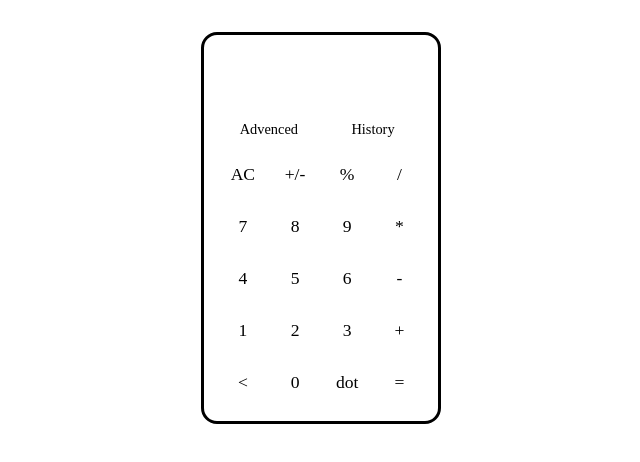
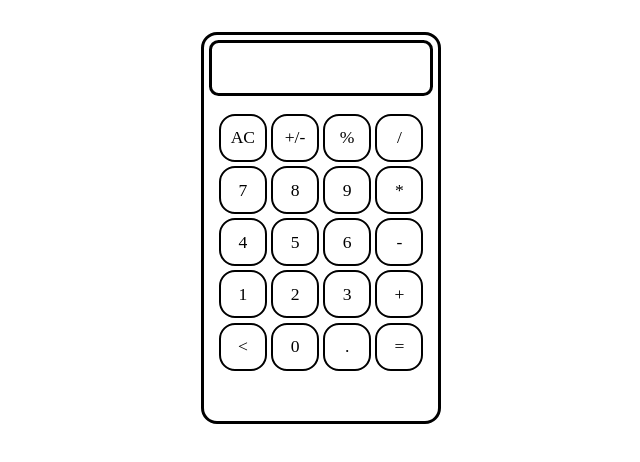
Before and after one commit to App-Ju/Calc, a Vue app: page / in a window 1280 px wide. Shown: the top 462 px of the page, without its empty margins (319-959 px from the left). Built offline with nearby package versions, Linux system fonts and the light colour scheme; a small style sheet from the web is missing.

Commit message:
added components

```diff
--- a/src/App.vue
+++ b/src/App.vue
@@ -1,161 +1,27 @@
 <template>
   <div id="app">
-    <div class="calc">
-      <label>
-        <input
-            v-model='inputValue'
-            type="number">
-      </label>
-      <div id="keyboard">
-        <button class="adv" disabled>Advenced</button>
-        <button @click="show" class="adv">History</button>
-
-        <button @click="clear"> {{ clearButton }}</button>
-        <button @click="changeSign">+/-</button>
-        <button @click="percent">%</button>
-        <button @click="divide">/</button>
-
-        <button @click="addNumber">7</button>
-        <button @click="addNumber">8</button>
-        <button @click="addNumber">9</button>
-        <button @click="multiply">*</button>
-
-        <button @click="addNumber">4</button>
-        <button @click="addNumber">5</button>
-        <button @click="addNumber">6</button>
-        <button @click="minus">-</button>
-
-        <button @click="addNumber">1</button>
-        <button @click="addNumber">2</button>
-        <button @click="addNumber">3</button>
-        <button @click="plus">+</button>
-
-        <button @click="backspace">&lt;</button>
-        <button @click="addNumber">0</button>
-        <button-key @zhmyak="conLog" :value="'dot'"></button-key>
-        <button @click="equals">=</button>
-      </div>
-    </div>
-    <div v-show="history" class="hist">
-      <ul class="list">
-        <li v-for="(item, idx) in historyArr" :key="idx" class="list-item">{{ item }}</li>
-      </ul>
-    </div>
+    <calc-comp></calc-comp>
   </div>
 </template>
 
 <script>
-import ButtonKey from './components/ButtonKey.vue';
+import DisplayComp from '@/components/DisplayComp.vue';
+import HistoryComp from '@/components/HistoryComp.vue';
+import KeyBoard from '@/components/KeyBoard.vue';
+import CalcComp from "@/components/CalcComp";
 
 export default {
-  components: { ButtonKey },
-
-  data() {
-    return {
-      inputValue: '',
-      numberMultiply: null,
-      numberDivide: null,
-      numberPlus: null,
-      numberMinus: null,
-      clearButton: 'AC',
-      checkEquals: 0,
-      history: '',
-      historyArr: []
-    }
-  },
-  methods: {
-    addNumber(event) {
-      if (this.checkEquals > 0) {
-        this.inputValue = ''
-      }
-      this.inputValue += event.target.textContent
-      this.checkEquals = 0
-    },
-    clear() {
-      if (this.clearButton === 'C') {
-        this.inputValue = ''
-      } else {
-        this.numberMultiply = null
-        this.numberDivide = null
-        this.numberPlus = null
-        this.numberMinus = null
-        this.historyArr = []
-      }
-    },
-    multiply() {
-      this.equals()
-      this.numberMultiply = this.inputValue
-      this.checkEquals++
-      this.conLog()
-    },
-    divide() {
-      this.equals()
-      this.numberDivide = this.inputValue
-      this.checkEquals++
-      this.conLog()
-    },
-    plus() {
-      this.equals()
-      this.numberPlus = this.inputValue
-      this.checkEquals++
-      this.conLog()
-    },
-    minus() {
-      this.equals()
-      this.numberMinus = this.inputValue
-      this.checkEquals++
-      this.conLog()
-    },
-    equals() {
-      if (this.numberMultiply !== null) {
-        this.inputValue = +this.numberMultiply * +this.inputValue
-        this.numberMultiply = null
-      }
-      if (this.numberDivide !== null) {
-        this.inputValue = +this.numberDivide / +this.inputValue
-        this.numberDivide = null
-      }
-      if (this.numberPlus !== null) {
-        this.inputValue = +this.numberPlus + +this.inputValue
-        this.numberPlus = null
-      }
-      if (this.numberMinus !== null) {
-        this.inputValue = +this.numberMinus - +this.inputValue
-        this.numberMinus = null
-      }
-      this.historyArr.unshift(this.inputValue)
-      this.checkEquals++
-    },
-    changeSign() {
-      if (this.inputValue > 0) {
-        this.inputValue = `-${this.inputValue}`
-      } else if (this.inputValue < 0) {
-        this.inputValue = [...`${this.inputValue}`].filter(e => e !== '-').join('')
-      }
-    },
-    percent() {
-      this.numberMultiply !== null ? this.inputValue = +this.numberMultiply / 100 * this.inputValue
-          : this.numberDivide !== null ? this.inputValue = +this.numberDivide / 100 * +this.inputValue
-          : this.numberPlus !== null ? this.inputValue = +this.numberPlus / 100 * +this.inputValue
-              : this.numberMinus !== null ? this.inputValue = +this.numberMinus / 100 * +this.inputValue
-                  : this.inputValue = this.inputValue / 100
-    },
-    backspace() {
-      this.inputValue = [...`${this.inputValue}`].slice(0, [].length - 1).join('')
-    },
-    show() {
-      this.history ? this.history = '' : this.history = 1
-    },
-    conLog() {
-      console.log('*=', this.numberMultiply, '/=', this.numberDivide, '+=', this.numberPlus, '-=', this.numberMinus)
-    }
-  },
-  watch: {
-    inputValue() {
-      this.inputValue === '' ? this.clearButton = 'AC' : this.clearButton = 'C'
-    }
-  }
+  components: {CalcComp, KeyBoard, DisplayComp, HistoryComp},
 }
 </script>
 
-<style src="./app.css"></style>
+<style>
+* {
+  box-sizing: border-box;
+  font-size: 1.1rem;
+}
+
+#app {
+  display: inline-flex;
+}
+</style>
--- a/src/app.css
+++ b/src/app.css
@@ -1,22 +1,3 @@
-* {
-    box-sizing: border-box;
-    font-size: 1.1rem;
-}
-
-#app {
-    display: inline-flex;
-}
-
-.calc {
-    position: absolute;
-    right: calc(50vw - 7.5rem);
-    width: 15rem;
-    height: 24.5rem;
-    margin: 1rem 0 0 auto;
-    border-style: solid;
-    border-radius: 1rem;
-}
-
 .hist {
     position: absolute;
     left: calc(50vw + 7.7rem);
@@ -30,45 +11,9 @@
     overflow-y: scroll;
 }
 
-#keyboard {
-    width: 14rem;
-    margin: 0 0.8rem;
-}
-
-button {
-    width: 3rem;
-    height: 3rem;
-    margin: 0.13rem;
-    border-style: solid;
-    border-radius: 1rem;
-}
-
 .adv {
     width: 6.25rem;
     height: 2rem;
     margin: 0.13rem;
     font-size: 0.9rem;
 }
-
-input {
-    display: block;
-    width: 14rem;
-    height: 3.5rem;
-    margin: 0.3rem auto 1rem auto;
-    border-style: solid;
-    border-radius: 0.6rem;
-    text-align: right;
-}
-
-.hide {
-    display: none;
-}
-
-.list {
-    margin: 0;
-    padding: 1rem;
-    list-style: none;
-    text-align: right;
-    font-size: 0.9rem;
-    font-family: Calibri, sans-serif;
-}
--- a/src/components/ButtonKey.vue
+++ b/src/components/ButtonKey.vue
@@ -1,9 +1,10 @@
 <template>
-  <button @click.stop="$emit('zhmyak')" class="btn">{{ value }}</button>
+  <button @click.stop="$emit('zhmyak', value)" class="button">{{ value }}</button>
 </template>
 
 <script>
 export default {
+  name: 'ButtonKey',
   props: {
     value: {type: String, required: true}
   }
@@ -11,11 +12,13 @@ export default {
 </script>
 
 <style scoped>
-  .btn {
+.button {
   box-sizing: border-box;
   font-size: 1.1rem;
   width: 3rem;
   height: 3rem;
   margin: 0.13rem;
+  border-style: solid;
+  border-radius: 1rem;
 }
 </style>
--- /dev/null
+++ b/src/components/CalcComp.vue
@@ -0,0 +1,46 @@
+<template>
+  <div class="calc">
+    <display-comp :disp="displayValue.join('')"></display-comp>
+    <key-board @zhmyak="addNumber"></key-board>
+  </div>
+</template>
+
+<script>
+import KeyBoard from './KeyBoard.vue';
+import DisplayComp from './DisplayComp.vue';
+
+export default {
+  name: "CalcComp",
+  components: {KeyBoard, DisplayComp},
+
+  data() {
+    return {
+      displayValue: [],
+      calcValue: ''
+    }
+  },
+
+  methods: {
+    addNumber(btnValue) {
+      if (!isNaN(Number(btnValue)) || btnValue === '*' || btnValue === '/' || btnValue === '+' || btnValue === '-') {
+        this.displayValue.push(btnValue)
+      }
+      console.log('awesome', btnValue, this.displayValue)
+    },
+  }
+
+}
+</script>
+
+<style scoped>
+.calc {
+  box-sizing: border-box;
+  position: absolute;
+  right: calc(50vw - 7.5rem);
+  width: 15rem;
+  height: 24.5rem;
+  margin: 1rem 0 0 auto;
+  border-style: solid;
+  border-radius: 1rem;
+}
+</style>
--- /dev/null
+++ b/src/components/DisplayComp.vue
@@ -0,0 +1,29 @@
+<template>
+  <div class="input">
+    {{ disp }}
+  </div>
+</template>
+
+<script>
+
+export default {
+  name: "DisplayComp",
+  props: {
+    disp: {type: String, required: true}
+  },
+}
+</script>
+
+<style scoped>
+.input {
+  display: block;
+  width: 14rem;
+  height: 3.5rem;
+  margin: 0.3rem auto 1rem auto;
+  border-style: solid;
+  border-radius: 0.6rem;
+  text-align: right;
+  padding-top: 0.9rem;
+  padding-right: 0.3rem;
+}
+</style>
--- /dev/null
+++ b/src/components/HistoryComp.vue
@@ -0,0 +1,13 @@
+<template>
+
+</template>
+
+<script>
+export default {
+  name: "HistoryComp"
+}
+</script>
+
+<style scoped>
+
+</style>
--- /dev/null
+++ b/src/components/KeyBoard.vue
@@ -0,0 +1,42 @@
+<template>
+  <div class="keyboard">
+    <button-key
+        v-for="(btnValue, idx) in buttons"
+        :key="btnValue.name"
+        :value="btnValue"
+        @zhmyak="$emit('zhmyak', btnValue)"
+    ></button-key>
+  </div>
+</template>
+
+<script>
+import ButtonKey from './ButtonKey.vue'
+
+export default {
+  name: 'KeyBoard',
+  components: {ButtonKey},
+
+  data() {
+    return {
+      buttons: ['AC', '+/-', '%', '/',
+        '7', '8', '9', '*',
+        '4', '5', '6', '-',
+        '1', '2', '3', '+',
+        '<', '0', '.', '=']
+    }
+  },
+  methods: {
+    addNumber(item) {
+      this.inputValue += item
+    },
+  }
+}
+
+</script>
+
+<style scoped>
+.keyboard {
+  width: 14rem;
+  margin: 0 0.8rem;
+}
+</style>
```
Lines whose indentation alone changed are shown as unchanged.
